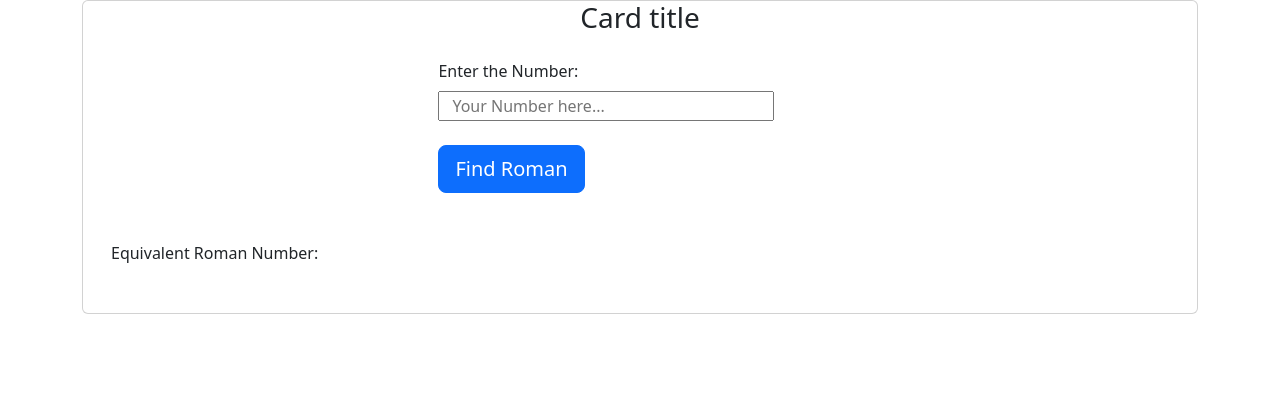
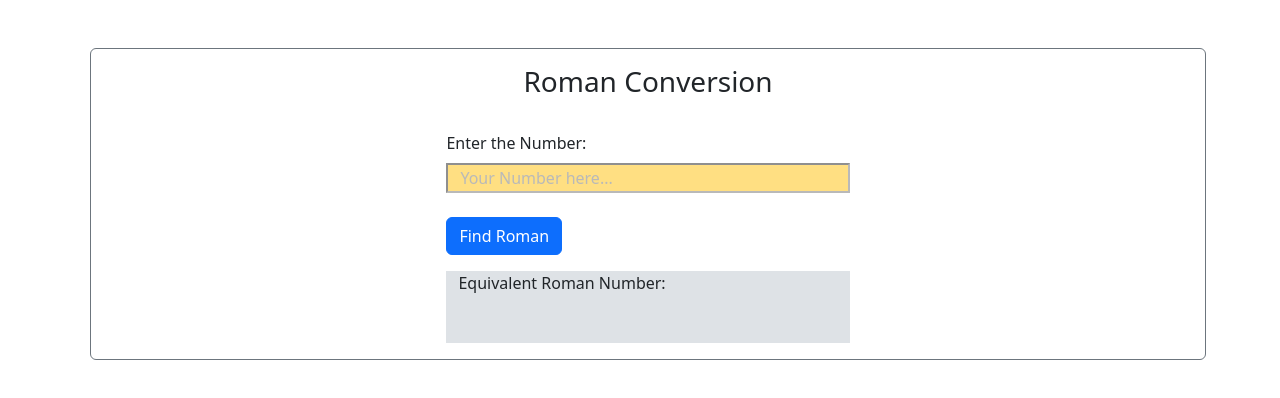
Before and after one commit to basnetraunak/romanConversion, a plain HTML site: page roman.html in a window 1280 px wide. Drawn offline with nearby package versions, Linux system fonts and the light colour scheme.

Commit message:
Changed UI

```diff
--- a/roman.html
+++ b/roman.html
@@ -2,33 +2,37 @@
 <html>
 <head>
   <title>RomanNumberConversion</title>
-    <meta charset="UTF-8">
+  <meta charset="UTF-8">
   <meta name="description" content="Free Web tutorials">
   <meta name="keywords" content="HTML, CSS, JavaScript">
   <meta name="author" content="John Doe">
   <meta name="viewport" content="width=device-width, initial-scale=1">
   <meta http-equiv="refresh" content="30">
   <!-- CSS only -->
-<link href="https://cdn.jsdelivr.net/npm/bootstrap@5.2.0-beta1/dist/css/bootstrap.min.css" rel="stylesheet" integrity="sha384-0evHe/X+R7YkIZDRvuzKMRqM+OrBnVFBL6DOitfPri4tjfHxaWutUpFmBp4vmVor" crossorigin="anonymous">
+  <link href="https://cdn.jsdelivr.net/npm/bootstrap@5.2.0-beta1/dist/css/bootstrap.min.css" rel="stylesheet" integrity="sha384-0evHe/X+R7YkIZDRvuzKMRqM+OrBnVFBL6DOitfPri4tjfHxaWutUpFmBp4vmVor" crossorigin="anonymous">
   <script type= "text/javascript" src ="roman.js" defer></script>
 
 </head>
 <body class="container">
-<!-- input -->
-  <div id="conversion" class="container-fluid align-items-center card">
-    <h3 class="card-title">Card title</h5>
-      <div id="input" class="mb-3 align-items-center card-body">
+  <!-- input -->
+  <div id="conversion" class="my-5 mx-2 container-fluid align-items-center border-secondary card px-auto">
+  <h3 class="card-title my-3">Roman Conversion</h5>
+    <div class="card-body">
+      <div id="input" class="mb-3">
         <label for="number" class="form-label"> Enter the Number: </label>
-        <input id="number" class="container-fluid col-sm-10" name="number" placeholder="Your Number here...">
-        <br> <br>
-        <button id="bttnSubmit" type="submit" value="Submit" class="btn btn-primary btn-lg">Find Roman</button>
+        <input id="number" class="container-fluid placeholder placeholder-glow row-7 bg-warning" style="color: #370617" name="number" placeholder="Your Number here...">
+        <br>
+        <br>
+        <button id="bttnSubmit" type="submit" value="Submit" class="btn btn-primary">Find Roman</button>
       </div>
-<!--Output-->
-      <div class="container-fluid card-body " id="conversionOutput">
-        <label for="output" class="form-label"> Equivalent Roman Number: </label>
-        <br>
-        <output id="output" name="output" container ="container-fluid .form-control-plaintext col-sm-10" for="number"></output>
+      <!--Output-->
+      <div class="container-fluid" style="background-color: #DEE2E6" id="conversionOutput">
+        <label for="output" class=""> Equivalent Roman Number: </label>
+        <br><br>
+        <output id="output" name="output" style="color: #d4a373" for="number"></output>
+
       </div>
+    </div>
   </div>
 
 
```
